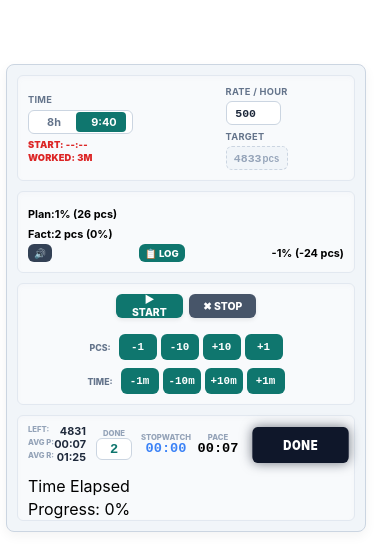
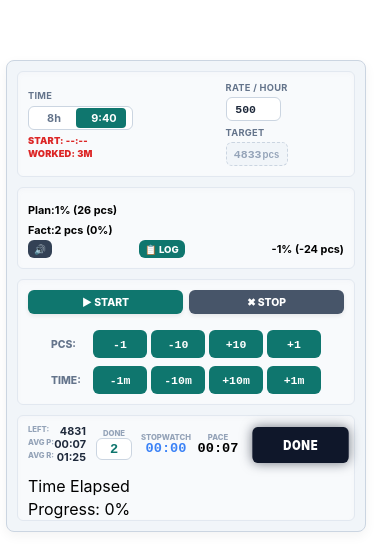
Before and after one commit to agr555/counter-app, a Next.js app: page / in a window 390 px wide. Shown: the part 300-844 px from the top of the page. Built offline with nearby package versions, Linux system fonts and the light colour scheme.

Commit message:
Make adjustment buttons larger and comfortable for touch

```diff
--- a/app/widget.module.css
+++ b/app/widget.module.css
@@ -262,11 +262,11 @@
 .btnReportActive { background-color: #1e293b !important; box-shadow: inset 0 2px 4px rgba(0,0,0,0.15) !important; }
 
 /* ==========================================================================
-   2. КОМПАКТНЫЙ ДИЗАЙН БЛОКА Б (УБИРАЕМ ВСЕ СТРАННЫЕ ДЫРЫ)
+   2. КОМПАКТНЫЙ И КРУПНЫЙ ДИЗАЙН БЛОКА Б (БЕЗ ДЫР И СЖАТИЯ)
    ========================================================================== */
 
    .blockControls {
-    min-width: auto !important; /* ИСПРАВЛЕНО: убрали жесткие 190px, блок теперь сжимается по кнопкам */
+    min-width: auto !important;
     width: max-content !important;
   }
 
@@ -290,7 +290,7 @@
     display: flex;
     align-items: center;
     width: 100%;
-    gap: 6px; /* Оптимальный зазор между надписью и кнопками */
+    gap: 6px;
   }
 
   /* Метка перед кнопками (PCS:, TIME:) */
@@ -298,30 +298,29 @@
     font-size: 0.55rem;
     font-weight: 800;
     color: #64748b;
-    min-width: auto !important; /* ИСПРАВЛЕНО: убрали жесткую ширину, которая создавала дыру */
-    margin-right: 2px;
+    min-width: 32px !important; /* Дали фиксированное место под надпись, чтобы кнопки шли в один ряд */
     text-align: left;
   }
 
-  /* Сетка кнопок корректировок — задаем им оптимальный размер под разрешение 400 */
   .adjustButtonsSubGrid {
     display: flex;
     gap: 4px;
   }
 
+  /* ИСПРАВЛЕНО: Кнопки стали крупными и одинаковыми на десктопе */
   .adjBtnWide {
-    width: 34px !important; /* ИСПРАВЛЕНО: жесткий оптимальный размер кнопки, чтобы они не растягивались */
+    width: 44px !important; /* Задали хорошую, заметную ширину вместо микро-кнопок */
     height: 22px !important;
     font-size: 0.65rem !important;
     font-family: monospace !important;
-    flex: none !important; /* Запрещаем кнопкам неконтролируемо расширяться */
+    flex: none !important;
   }
 
   .currentTimeBadge {
     background-color: #f8fafc;
     border: 1px solid #cbd5e1;
     color: #0f766e;
-    width: 34px !important; /* Плашка времени смены точно такая же аккуратная, как кнопки */
+    width: 44px !important; /* Плашка времени смены точно такая же крупная, как кнопки */
     height: 22px !important;
     display: flex;
     align-items: center;
@@ -332,6 +331,7 @@
     border-radius: 6px;
     flex: none !important;
   }
+
 
 
 /* ИДЕАЛЬНАЯ КНОПКА DONE С ОТСТУПАМИ ПО 35px */
@@ -666,9 +666,8 @@
     font-size: 0.68rem !important;
     font-weight: 700 !important;
   }
-  /* БЛОК Б */
-  /* ==========================================
-     МОБИЛЬНЫЙ БЛОК Б (БЕЗ ДЫР И РАСТЯГИВАНИЯ)
+    /* ==========================================
+     МОБИЛЬНЫЙ БЛОК Б (КРУПНЫЕ КНОПКИ ПОД ПАЛЕЦ)
      ========================================== */
      .blockControls {
       width: 100% !important;
@@ -677,25 +676,31 @@
     .controlAndAdjustColumn {
       width: 100% !important;
       gap: 8px !important;
-      align-items: center !important; /* Центрируем ряды кнопок на мобильном */
+      align-items: center !important;
     }
     .gridRowMain {
       height: 32px !important;
       gap: 6px !important;
-      width: max-content !important; /* Ряд СТАРТ/СТОП не тянется на весь экран */
+      width: 100% !important; /* На мобильном СТАРТ/СТОП могут занять всю ширину столбика */
     }
     .gridRowFullWidthLabel {
-      height: 26px !important;
+      height: 28px !important;
       gap: 6px !important;
-      width: max-content !important; /* Ряды корректировок сжимаются в аккуратный блок по центру */
+      width: max-content !important;
     }
 
-    /* Кнопки корректировок на мобильном встают в свой идеальный размер */
+    .adjustPrefixLabel {
+      font-size: 0.65rem !important;
+      min-width: 36px !important;
+    }
+
+    /* ИСПРАВЛЕНО: Крупные, отличные кнопки для мобильного режима */
     .adjBtnWide, .currentTimeBadge {
-      width: 38px !important; /* Чуть крупнее под мобильный палец, но без дыр */
-      height: 26px !important;
-      font-size: 0.68rem !important;
+      width: 54px !important; /* Увеличили до 54px, теперь они крупные и по ним легко попасть */
+      height: 28px !important;
+      font-size: 0.72rem !important;
     }
+
 
   /* БЛОК С */
   /* БЛОК С */
```
